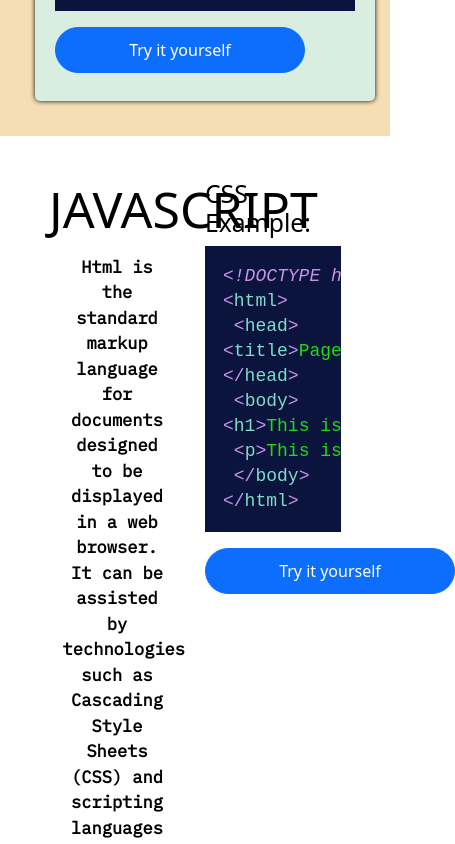
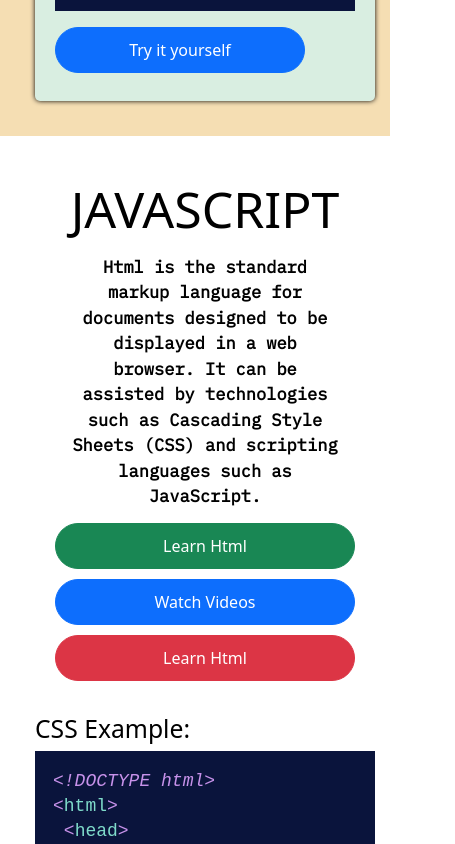
Before and after one commit to harsh21082004/test3, a Next.js app: page / in a window 390 px wide. Shown: the part 5120-5964 px from the top of the page, 455 px wide, since content can reach past the window. Built offline with nearby package versions, Linux system fonts and the light colour scheme; no server answers; a web font is replaced by a local one.

Commit message:
Update Home.module.css

```diff
--- a/styles/Home.module.css
+++ b/styles/Home.module.css
@@ -235,12 +235,12 @@
 }
 
 @media screen and (max-width: 1000px){
-  .htmlBoxDark,.htmlBoxLight,.cssBoxDark,.cssBoxLight{
+  .htmlBoxDark,.htmlBoxLight,.cssBoxDark,.cssBoxLight,.jsBoxLight,.jsBoxDark{
     display: flex;
     flex-direction: column;
   }
 
-  .htmlBoxLight div,.htmlBoxDark div,.cssBoxLight div,.cssBoxDark div{
+  .htmlBoxLight div,.htmlBoxDark div,.cssBoxLight div,.cssBoxDark div,.jsBoxLight div,.jsBoxDark div{
     width: 100%;
     margin: 10px;
   }
```
